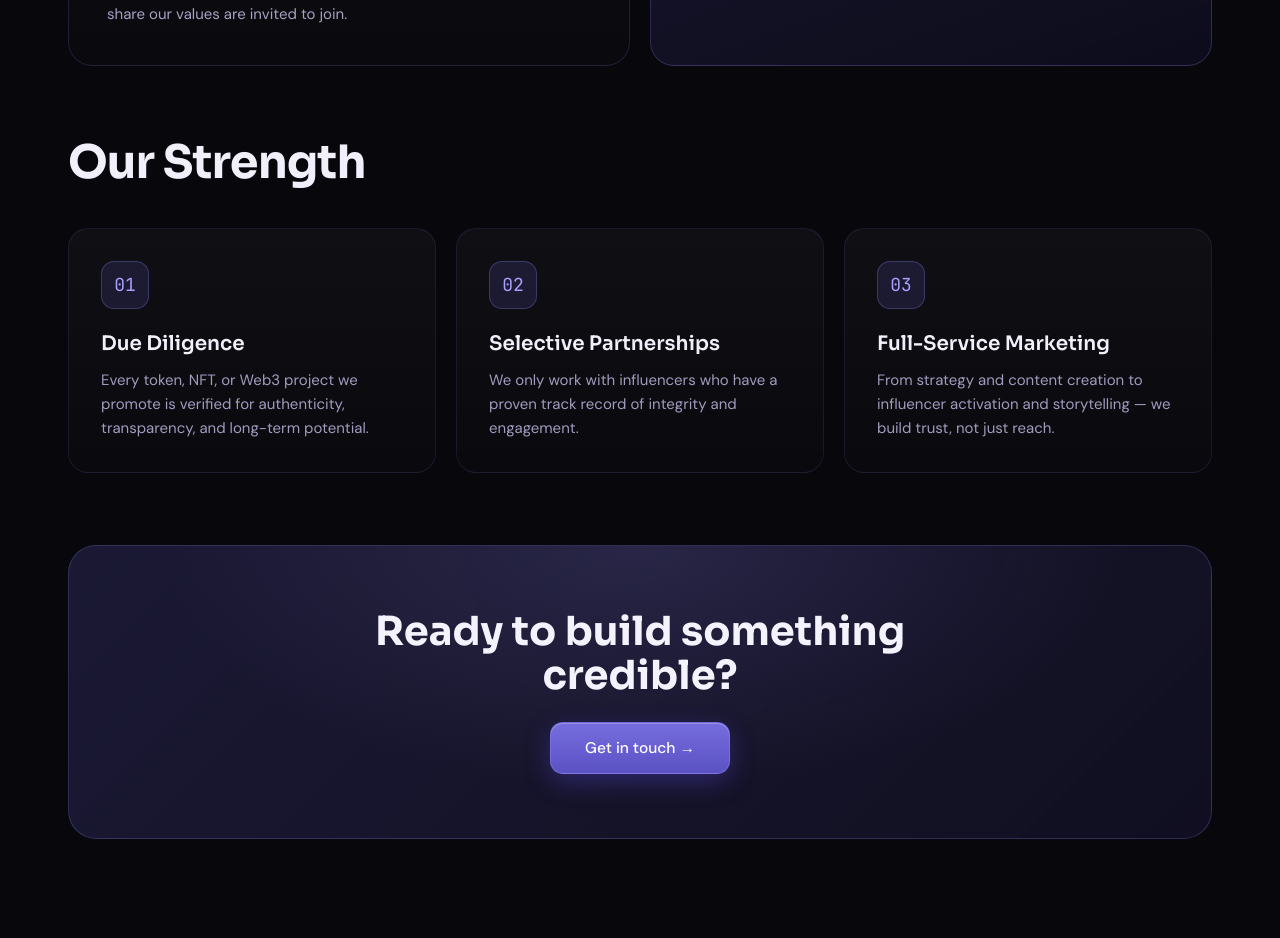
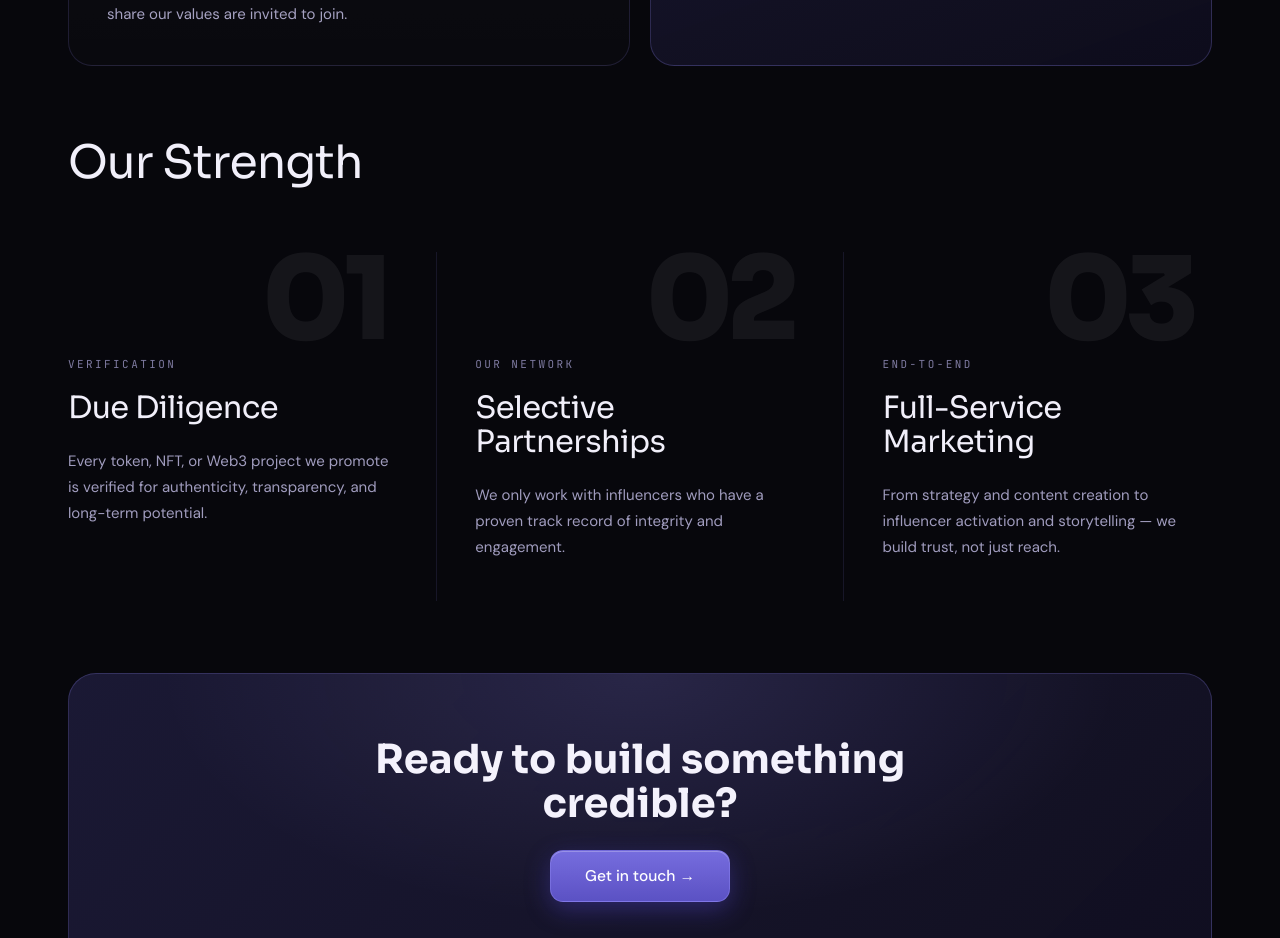
Before and after one commit to webdevabdul0/kaysa-creative, a Next.js app: page /about in a window 1280 px wide. Shown: the part 1020-1958 px from the top of the page. Built offline with nearby package versions, Linux system fonts and the light colour scheme.

Commit message:
feat: apply staggered column layout to Our Strength section on About page

```diff
--- a/app/about/page.tsx
+++ b/app/about/page.tsx
@@ -83,23 +83,52 @@ export default function AboutPage() {
         {/* OUR STRENGTH */}
         <section style={{ maxWidth: 1240, margin: '0 auto', padding: 'clamp(60px,9vh,110px) clamp(20px,5vw,48px) clamp(80px,11vh,120px)' }}>
           <FadeUp>
-            <h2 style={{ fontFamily: "'Sora',sans-serif", fontWeight: 700, fontSize: 'clamp(28px,3.6vw,46px)', lineHeight: 1.08, letterSpacing: '-0.02em', margin: '0 0 40px', color: '#F1EFFA' }}>Our Strength</h2>
+            <h2 style={{ fontFamily: "'Sora',sans-serif", fontWeight: 400, fontSize: 'clamp(28px,3.6vw,46px)', lineHeight: 1.08, letterSpacing: '-0.02em', margin: '0 0 clamp(48px,8vh,96px)', color: '#F1EFFA' }}>Our Strength</h2>
           </FadeUp>
-          <StaggerGroup style={{ display: 'grid', gridTemplateColumns: 'repeat(auto-fit,minmax(280px,1fr))', gap: 20 }}>
+
+          <div className="stagger-cards" style={{ position: 'relative', display: 'flex', alignItems: 'flex-start' }}>
             {[
-              { n: '01', title: 'Due Diligence', body: "Every token, NFT, or Web3 project we promote is verified for authenticity, transparency, and long-term potential." },
-              { n: '02', title: 'Selective Partnerships', body: "We only work with influencers who have a proven track record of integrity and engagement." },
-              { n: '03', title: 'Full-Service Marketing', body: "From strategy and content creation to influencer activation and storytelling — we build trust, not just reach." },
-            ].map(({ n, title, body }) => (
-              <StaggerItem key={n}>
-                <motion.div className="card" whileHover={{ y: -6 }} transition={{ type: 'spring', stiffness: 300 }} style={{ padding: 32, borderRadius: 20, height: '100%' }}>
-                  <div style={{ width: 48, height: 48, borderRadius: 13, display: 'flex', alignItems: 'center', justifyContent: 'center', background: 'rgba(107,99,216,0.16)', border: '1px solid rgba(142,134,242,0.28)', marginBottom: 22, fontFamily: "'JetBrains Mono',monospace", color: '#A99FFF', fontSize: 18 }}>{n}</div>
-                  <h3 style={{ fontFamily: "'Sora',sans-serif", fontWeight: 600, fontSize: 20, color: '#F1EFFA', margin: '0 0 12px' }}>{title}</h3>
-                  <p style={{ fontFamily: "'DM Sans',sans-serif", fontSize: 15, lineHeight: 1.62, color: '#A09CBE', margin: 0 }}>{body}</p>
-                </motion.div>
-              </StaggerItem>
+              { n: '01', label: 'Verification', title: 'Due Diligence', body: "Every token, NFT, or Web3 project we promote is verified for authenticity, transparency, and long-term potential." },
+              { n: '02', label: 'Our Network', title: 'Selective Partnerships', body: "We only work with influencers who have a proven track record of integrity and engagement." },
+              { n: '03', label: 'End-to-End', title: 'Full-Service Marketing', body: "From strategy and content creation to influencer activation and storytelling — we build trust, not just reach." },
+            ].map(({ n, label, title, body }, i) => (
+              <motion.div
+                key={n}
+                initial={{ opacity: 0, y: 50 }}
+                whileInView={{ opacity: 1, y: 0 }}
+                viewport={{ once: true, margin: '-60px' }}
+                transition={{ duration: 0.7, delay: i * 0.18, ease: [0.25, 0.1, 0.25, 1] }}
+                style={{
+                  flex: 1,
+                  position: 'relative',
+                  paddingLeft: i > 0 ? 'clamp(24px,3vw,48px)' : 0,
+                  paddingRight: i < 2 ? 'clamp(24px,3vw,48px)' : 0,
+                  paddingTop: 'clamp(70px,8vw,100px)',
+                  paddingBottom: 'clamp(32px,5vh,56px)',
+                  borderLeft: i > 0 ? '1px solid rgba(142,134,242,0.12)' : 'none',
+                }}
+              >
+                {/* Ghost number */}
+                <div style={{
+                  position: 'absolute',
+                  top: -10,
+                  right: i < 2 ? 'clamp(20px,4vw,50px)' : 20,
+                  fontFamily: "'Sora',sans-serif", fontWeight: 800,
+                  fontSize: 'clamp(70px,9vw,120px)', lineHeight: 1,
+                  color: 'rgba(255,255,255,0.06)',
+                  userSelect: 'none', pointerEvents: 'none',
+                  letterSpacing: '-0.06em',
+                  zIndex: 0,
+                }}>{n}</div>
+
+                <div style={{ position: 'relative', zIndex: 1 }}>
+                  <span style={{ fontFamily: "'JetBrains Mono',monospace", fontSize: 11, letterSpacing: '0.22em', textTransform: 'uppercase', color: '#7E7AA0' }}>{label}</span>
+                  <h3 style={{ fontFamily: "'Sora',sans-serif", fontWeight: 400, fontSize: 'clamp(22px,2.4vw,32px)', lineHeight: 1.12, letterSpacing: '-0.02em', color: '#F1EFFA', margin: '18px 0 clamp(20px,3vh,36px)' }}>{title}</h3>
+                  <p style={{ fontFamily: "'DM Sans',sans-serif", fontSize: 15, lineHeight: 1.72, color: '#A09CBE', margin: 0, maxWidth: 340 }}>{body}</p>
+                </div>
+              </motion.div>
             ))}
-          </StaggerGroup>
+          </div>
 
           <FadeUp style={{ marginTop: 'clamp(60px,9vh,100px)' }}>
             <motion.div
```
